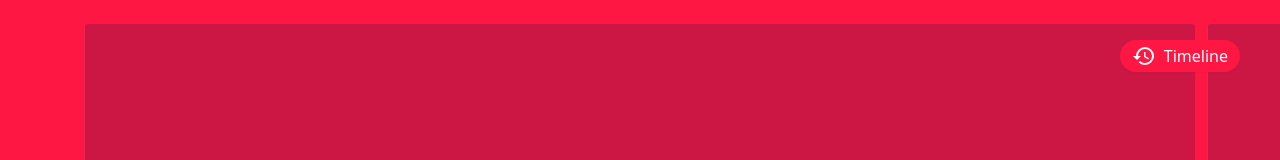
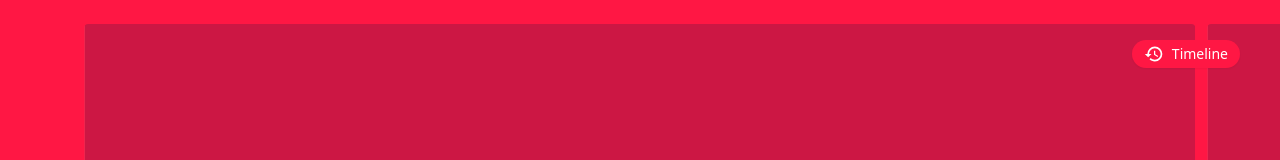
Before and after one commit to nielsrowinbik/qoffeetime, a Next.js app: page / in a window 1280 px wide. Shown: the top 160 px of the page. Built offline with nearby package versions, Linux system fonts and the light colour scheme; what tailwindcss-only-child would draw is missing.

Commit message:
Make Timeline button more easily tapable

```diff
--- a/pages/index.tsx
+++ b/pages/index.tsx
@@ -19,18 +19,12 @@ const IndexPage: FC<{ recipies: Recipe[] }> = ({ recipies }) => {
     return (
         <>
             <FullHeightLayout>
-                <div className="absolute bg-brewtime-red shadow-sm rounded-full py-1 px-3 z-10 right-10 top-10">
-                    <Link href="/timeline">
-                        <a className="flex flex-row items-center">
-                            <Icon
-                                className="mr-2"
-                                path={mdiHistory}
-                                size="24px"
-                            />
-                            <span>Timeline</span>
-                        </a>
-                    </Link>
-                </div>
+                <Link href="/timeline">
+                    <a className="absolute bg-brewtime-red shadow-sm rounded-full py-1 px-3 z-10 right-10 top-10 flex flex-row items-center text-sm">
+                        <Icon className="mr-2" path={mdiHistory} size="20px" />
+                        <span>Timeline</span>
+                    </a>
+                </Link>
                 <div className="pb-10 pt-6 h-full">
                     <Swiper
                         centeredSlides
```
